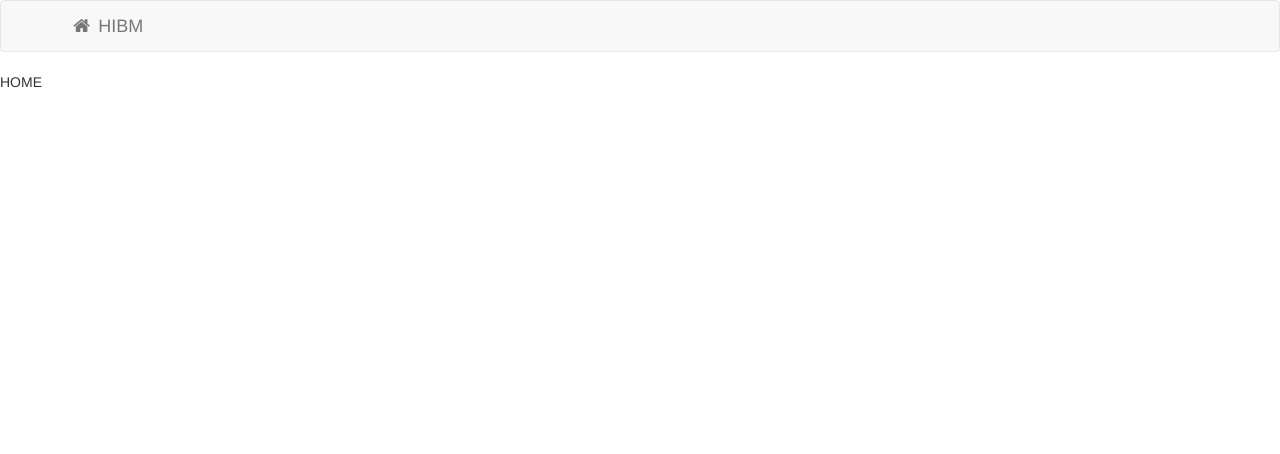
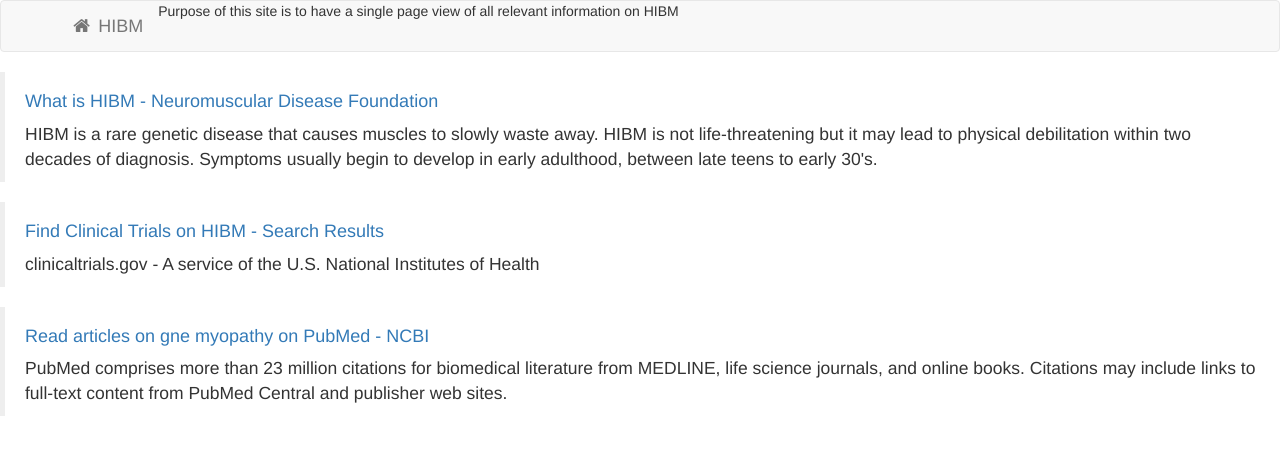
Before and after one commit to pthakkar9/hibm, a plain HTML site: page index.html in a window 1280 px wide. Drawn offline with nearby package versions, Linux system fonts and the light colour scheme; some packages are replaced by stand-ins of ours; a script that the page names is missing.

Commit message:
Starting adding feeds thru embedly

```diff
--- a/index.html
+++ b/index.html
@@ -8,6 +8,8 @@
         <script type="text/javascript" src="http://ajax.googleapis.com/ajax/libs/angularjs/1.3.3/angular.min.js"></script>
         <script type="text/javascript" src="http://ajax.googleapis.com/ajax/libs/angularjs/1.3.3/angular-route.js"></script>
         <script type="text/javascript" src="resources/js/app.js"></script>
+        <script async src="//cdn.embedly.com/widgets/platform.js" charset="UTF-8"></script>
+
     </head>
     <body ng-controller="HomeController as home">
         <div ng-include src='"resources/templates/header.html"'></div>
--- a/resources/partials/home.html
+++ b/resources/partials/home.html
@@ -1 +1,8 @@
-HOME
+<blockquote class="embedly-card"><h4><a href="http://www.ndf-hibm.org/index.php/about-hibm">What is HIBM - Neuromuscular Disease Foundation</a></h4><p>HIBM is a rare genetic disease that causes muscles to slowly waste away. HIBM is not life-threatening but it may lead to physical debilitation within two decades of diagnosis. Symptoms usually begin to develop in early adulthood, between late teens to early 30's.</p></blockquote>
+<!-- <a class="embedly-card" href="http://www.ndf-hibm.org/index.php/about-hibm">What is HIBM?</a> -->
+
+<blockquote class="embedly-card"><h4><a href="http://clinicaltrials.gov/ct2/results?term=gne">Find Clinical Trials on HIBM - Search Results</a></h4><p>clinicaltrials.gov - A service of the U.S. National Institutes of Health</p></blockquote>
+<!-- <a class="embedly-card" href="http://clinicaltrials.gov/ct2/results?term=gne">Find Clinical Trials on HIBM</a> -->
+
+<blockquote class="embedly-card"><h4><a href="http://www.ncbi.nlm.nih.gov/pubmed/?term=gne+myopathy">Read articles on gne myopathy on PubMed - NCBI</a></h4><p>PubMed comprises more than 23 million citations for biomedical literature from MEDLINE, life science journals, and online books. Citations may include links to full-text content from PubMed Central and publisher web sites.</p></blockquote>
+<!-- <a class="embedly-card" data-card-description="0" href="http://www.ncbi.nlm.nih.gov/pubmed/?term=gne+myopathy">gne myopathy - PubMed - NCBI</a> -->
--- a/resources/templates/header.html
+++ b/resources/templates/header.html
@@ -5,11 +5,16 @@
             <div class="navbar-header">
                 <a class="navbar-brand" href="/hibm"><i class="fa fa-home fa-fw"></i> HIBM</a>
             </div>
+            Purpose of this site is to have a single page view of all relevant information on HIBM
+
             <!-- <ul class="nav navbar-nav navbar-right">
-                <li><a href="#/"><i class="fa fa-home"></i> Home</a></li>
-                <li><a href="#/about"><i class="fa fa-shield"></i> About</a></li>
-                <li><a href="#/contact"><i class="fa fa-comment"></i> Contact</a></li>
+                                                <li><a href="#/"><i class="fa fa-home"></i> Home</a></li>
+                                                <li><a href="#/about"><i class="fa fa-shield"></i> About</a></li>
+                                                <li><a href="#/contact"><i class="fa fa-comment"></i> Contact</a></li>
             </ul> -->
+
         </div>
+
     </nav>
+
 </header>
```
